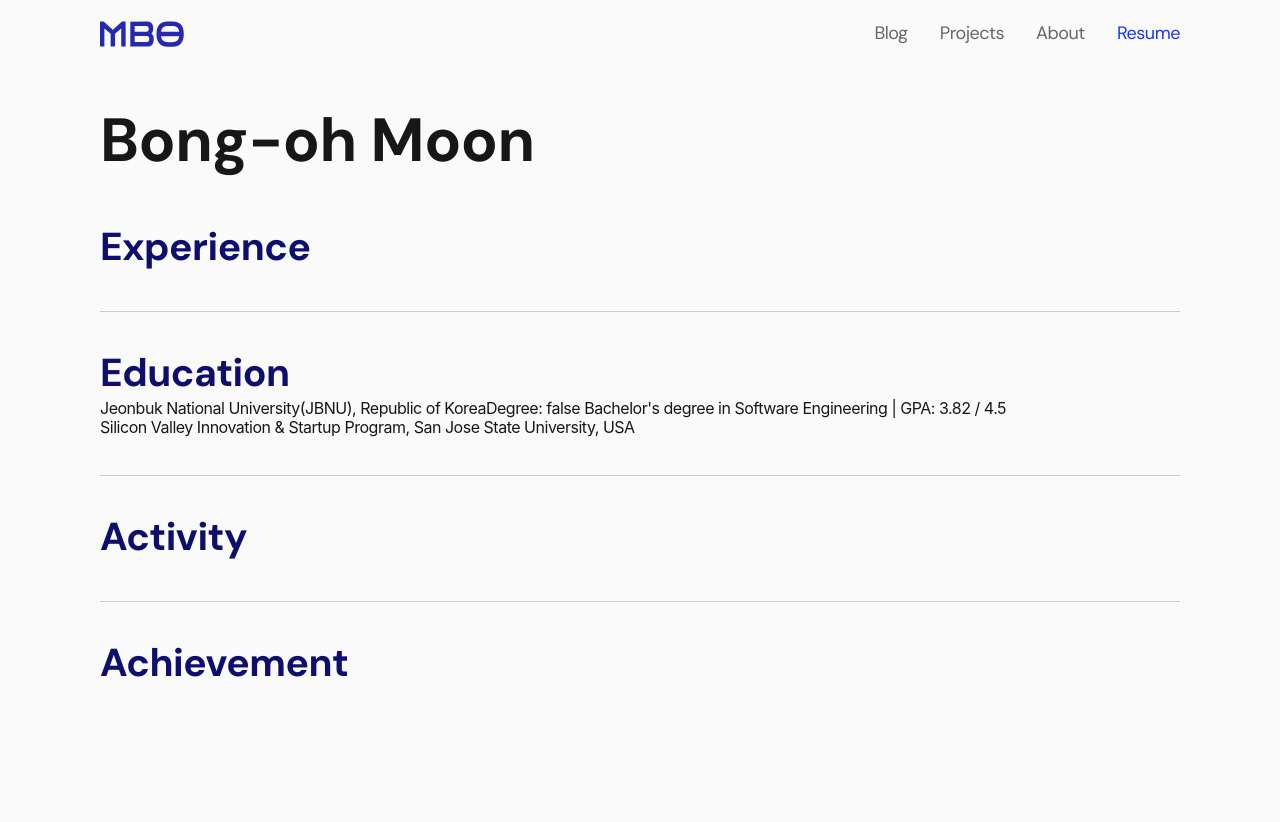
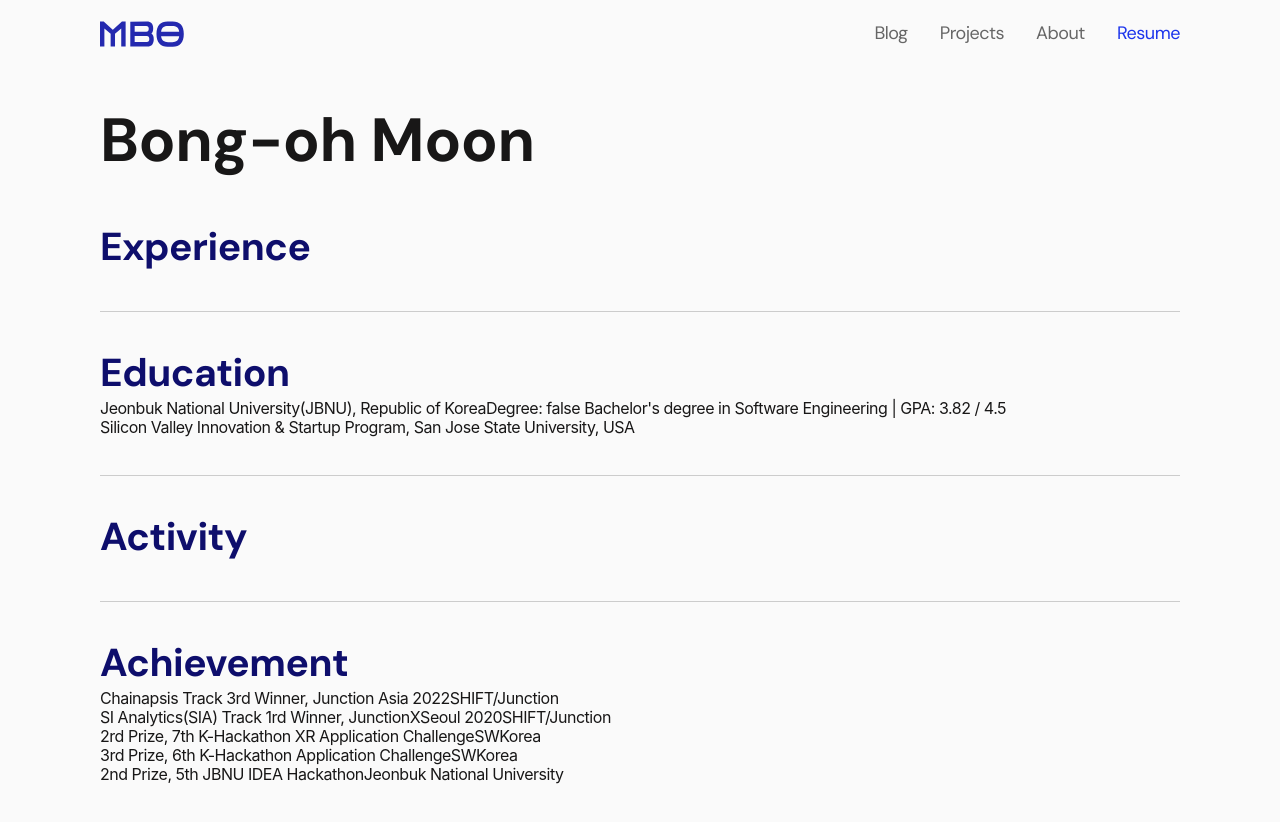
Before and after one commit to bonomoon/portfolio, a Next.js app in the folder apps/web/: page /resume in a window 1280 px wide. Shown: the top 822 px of the page. Built offline with nearby package versions, Linux system fonts and the light colour scheme; a web font is replaced by a local one.

Commit message:
feat(client): create Award list item using reusable resume list item - #15

```diff
--- a/apps/web/src/components/organisms/resume/AchievementSection.tsx
+++ b/apps/web/src/components/organisms/resume/AchievementSection.tsx
@@ -1,14 +1,27 @@
 import Section from "@components/molecules/Section";
 import { AwardType } from "./types";
+import AwardListItem from "./AwardListItem";
 
+/**
+ * Achievement Section component props
+ *
+ * @property {EducationType[]} items The type of list item in section.
+ */
 type AchievementSectionProps = {
   items: AwardType[];
 };
 
+/**
+ * Achievement Section component at Resume page.
+ * @param props
+ * @returns {React.FC}
+ */
 const AchievementSection = (props: AchievementSectionProps) => (
-  <Section title="Achievement">
-    <></>
-  </Section>
+      <Section title="Achievement">
+      {props.items.map((item, index) => (
+        <AwardListItem key={index} {...item} />
+      ))}
+    </Section>
 );
 
 export default AchievementSection;
--- /dev/null
+++ b/apps/web/src/components/organisms/resume/AwardListItem.tsx
@@ -0,0 +1,35 @@
+import { AwardType } from "./types";
+import ResumeListItem from "./ResumeListItem";
+
+/**
+ * Create award list item title.
+ *
+ * @param prize prize name.
+ * @param contest contest name.
+ * @returns new title.
+ */
+const createAwardTitle = (prize: string, contest: string) =>
+  prize + ", " + contest;
+
+/**
+ * Award List Item.
+ *
+ * @param props
+ * @returns {React.FC}
+ */
+const AwardListItem: React.FC<AwardType> = ({
+  prize,
+  contest,
+  awardedAt,
+  organization,
+  details,
+}) => (
+  <ResumeListItem
+    title={createAwardTitle(prize, contest)}
+    label={organization}
+    duration={awardedAt}
+    details={details}
+  />
+);
+
+export default AwardListItem;
```
